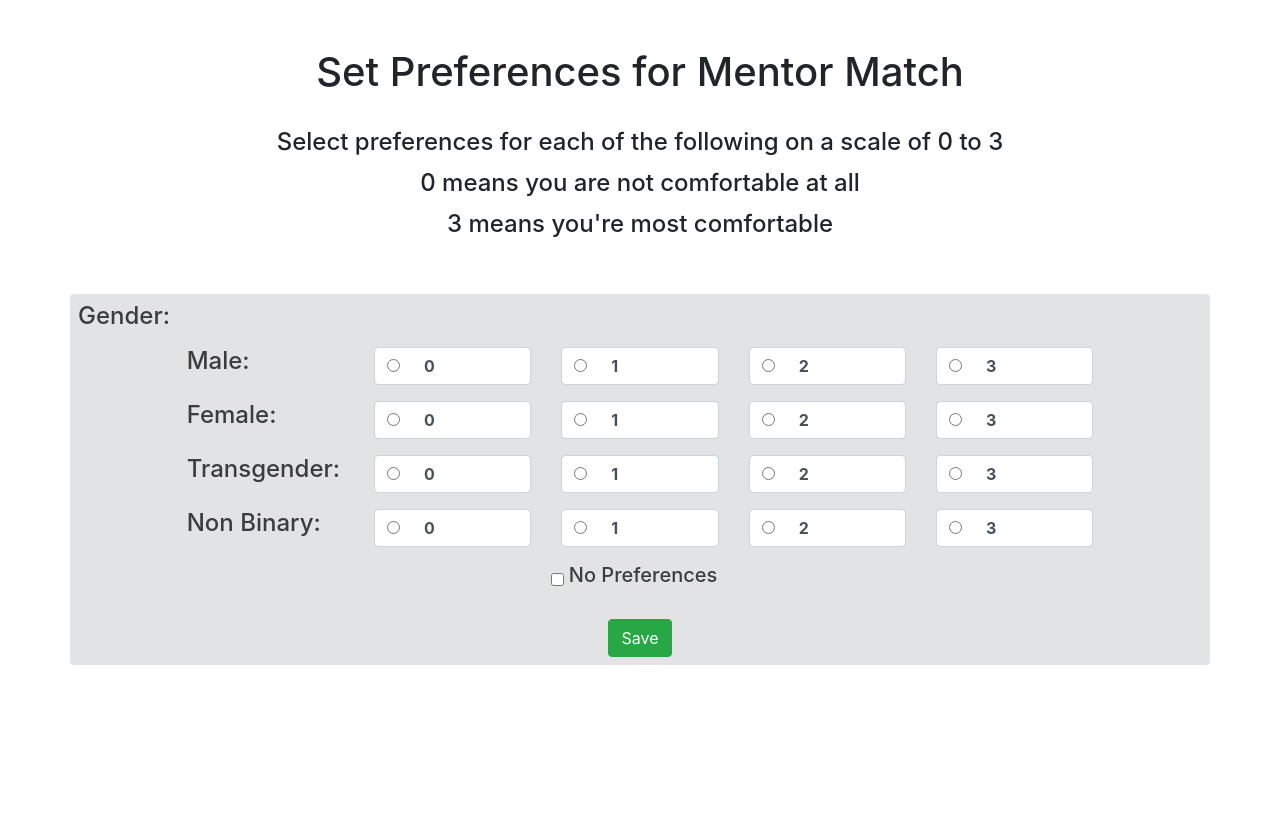
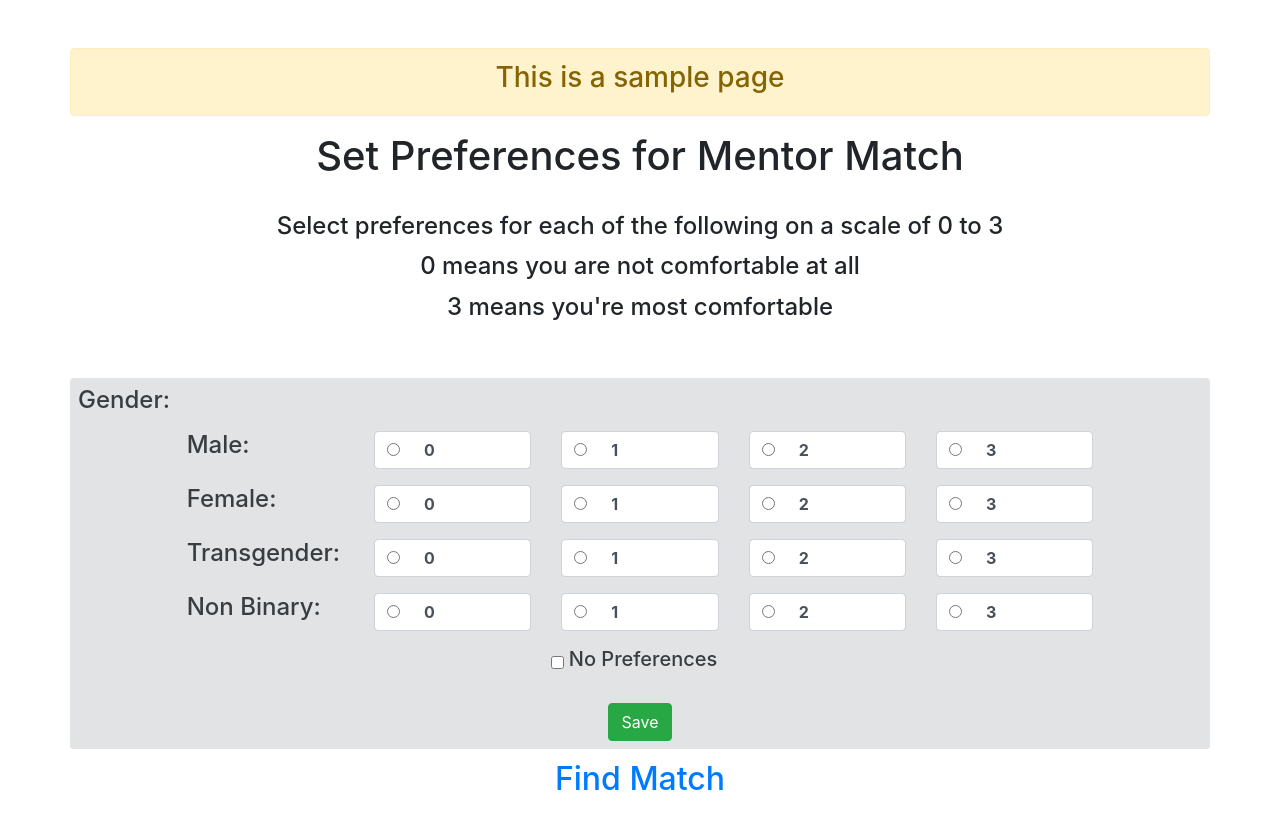
Before and after one commit to patelviralb/2020-opportunity-hack-greenwood, a React (Create React App) app: page /#/set-mentor-preferences in a window 1280 px wide. Built offline with nearby package versions, Linux system fonts and the light colour scheme.

Commit message:
Added sample page warning and link to find match from preferences form

```diff
--- a/src/components/home/home.js
+++ b/src/components/home/home.js
@@ -1,6 +1,7 @@
 import React from "react";
 
 import { HomeContainer, LogoImage } from "../styles/home";
+import { SectionHeading } from "../styles/common";
 import Logo from "./logo.png";
 
 const Home = (props) => {
@@ -8,7 +9,11 @@ const Home = (props) => {
     <div className="container-fluid">
       <HomeContainer>
         <div className="row">
-          <div className="col-12">
+          <SectionHeading className="col-12 alert alert-warning">
+            <h3>This is a sample page</h3>
+          </SectionHeading>
+
+          <div className="col-12 mt-5">
             <LogoImage src={Logo} />
           </div>
         </div>
--- a/src/components/preferences-form/preferences-form.js
+++ b/src/components/preferences-form/preferences-form.js
@@ -1,14 +1,18 @@
 import React from "react";
 
 import { SectionHeading } from "../styles/common";
-import GenderPreferences from "./questions/gender-preferences/gender-preferences";
+import GenderPreferences from "../../containers/questions/gender-preferences/gender-preferences";
 import { StateProvider } from "../../context/filterContext";
 
-const PreferencesForm = () => {
+const PreferencesForm = (props) => {
   return (
     <StateProvider>
       <div className="container mt-5">
         <div className="row">
+          <SectionHeading className="col-12 alert alert-warning">
+            <h3>This is a sample page</h3>
+          </SectionHeading>
+
           <SectionHeading className="col-12">
             <h1>Set Preferences for Mentor Match</h1>
           </SectionHeading>
@@ -23,7 +27,17 @@ const PreferencesForm = () => {
           <SectionHeading className="col-12 mt-1">
             <h4>3 means you're most comfortable</h4>
           </SectionHeading>
+
           <GenderPreferences />
+
+          <SectionHeading className="col-12 mt-1">
+            <span
+              className="btn btn-link text-decoration-none"
+              onClick={() => props.history.push("/find-match")}
+            >
+              <h2>Find Match</h2>
+            </span>
+          </SectionHeading>
         </div>
       </div>
     </StateProvider>
--- a/src/containers/find-match/find-match.js
+++ b/src/containers/find-match/find-match.js
@@ -14,6 +14,14 @@ const FindMatch = () => {
       <StateProvider>
         <div className="container-fluid mt-5">
           <div className="row">
+            <div className="container">
+              <div className="row">
+                <SectionHeading className="col-12 alert alert-warning">
+                  <h3>This is a sample page</h3>
+                </SectionHeading>
+              </div>
+            </div>
+
             <SectionHeading className="col-12 col-md-4 offset-md-4 col-lg-2 offset-lg-5">
               <div
                 data-toggle="collapse"
--- a/src/containers/questions/gender-preferences/gender-preferences.js
+++ b/src/containers/questions/gender-preferences/gender-preferences.js
@@ -1,9 +1,9 @@
 import React, { Fragment, useContext, useEffect, useState } from "react";
 
 import Scale from "./scale";
-import { actions, store } from "../../../../context/filterContext";
-import CheckBox from "../../../common/checkbox";
-import MenteePreferenceServices from "../../../../services/mentee-preferences-service";
+import { actions, store } from "../../../context/filterContext";
+import CheckBox from "../../../components/common/checkbox";
+import MenteePreferenceServices from "../../../services/mentee-preferences-service";
 import $ from "jquery";
 
 const GenderPreferences = () => {
```
